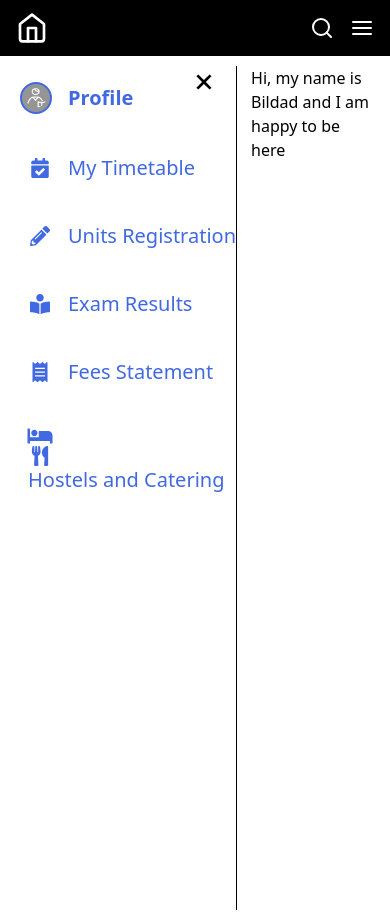
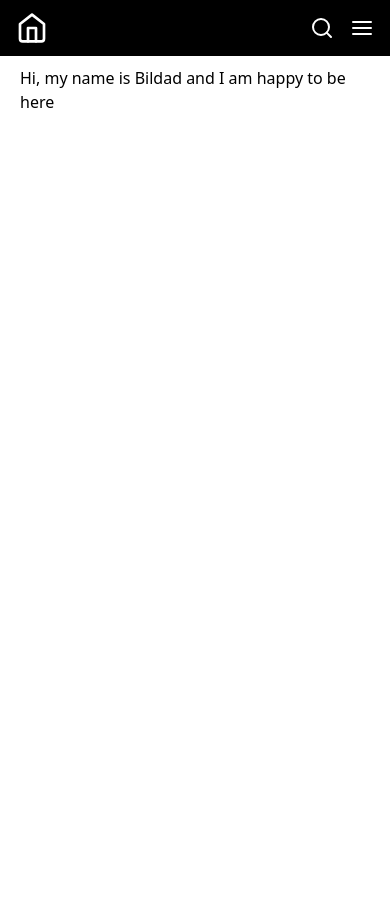
Before and after one commit to bilsim-code/Wesbil-University, a React (Vite) app in the folder frontend/: page /student-portal/eregistrar in a window 390 px wide. Shown: the top 912 px of the page. After the commit the page ends 844 px from the top, so only its background shows below. Built offline with nearby package versions, Linux system fonts and the light colour scheme.

Commit message:
sidebar responsiveness

```diff
--- a/frontend/src/Components/AppContext.jsx
+++ b/frontend/src/Components/AppContext.jsx
@@ -1,11 +1,12 @@
-import { createContext } from "react";
+import { createContext, useState } from "react";
 import PropTypes from 'prop-types'
 
 export const AppContext = createContext();
 
 const ProviderFunction = (props) => {
+    const [sidebarOn, setSidebarOn] = useState(false);
   return (
-  <AppContext.Provider>
+  <AppContext.Provider value={{sidebarOn, setSidebarOn}}>
     {props.children}
   </AppContext.Provider>
   )
--- a/frontend/src/Components/Footer.jsx
+++ b/frontend/src/Components/Footer.jsx
@@ -1,4 +1,4 @@
-import { Link as RouterLink } from "react-router-dom";
+import { Link as RouterLink, useLocation } from "react-router-dom";
 //import {Link as ScrollLink} from 'react-scroll';
 import footer_logo from "../assets/footer-logo.png";
 import {
@@ -11,7 +11,10 @@ import {
 import {  } from "react";
 
 const Footer = () => {
+  const location = useLocation();
   return (
+    <>
+    {location.pathname !== "/student-portal/eregistrar" && (
     <div className="bg-royalblue mt-20">
       {/* top */}
       <div className="p-6 grid grid-cols-1 grid-rows-4 text-white footer-md:grid-cols-4 footer-md:grid-rows-1">
@@ -114,6 +117,8 @@ const Footer = () => {
         </div>
       </footer>
     </div>
+  )}
+  </>
   );
 };
 
--- a/frontend/src/Components/Navbar.jsx
+++ b/frontend/src/Components/Navbar.jsx
@@ -4,15 +4,17 @@ import logoImg from "../assets/wesbil_logo.png";
 import contact_icon from "../assets/contact.png";
 import { FaChevronDown, FaChevronUp } from "react-icons/fa";
 import { Search, Menu, XOctagon, Home } from "react-feather";
-import { useEffect, useRef, useState } from "react";
+import { useContext, useEffect, useRef, useState } from "react";
 import OutsideClickHandler from "react-outside-click-handler";
 import profile from '../assets/faculty1.jpg';
+import { AppContext } from "./AppContext";
 
 const Navbar = () => {
   const location = useLocation();
   const [LinkDropdownOn, setLinkDropdownOn] = useState(false);
   const [portalDropdownOn, setPortalDropdownOn] = useState(false);
   const [menuShow, setMenuShow] = useState(false);
+  const {setSidebarOn} = useContext(AppContext);
 
   const navRef = useRef();
 
@@ -34,7 +36,7 @@ const Navbar = () => {
     >
       {location.pathname === "/student-portal/eregistrar" ? (
         <div className="flex items-center gap-5">
-          <Home className="text-white cursor-pointer w-8 h-8"/>
+          <Home className="text-white cursor-pointer w-8 h-8" onClick={() => setSidebarOn(prev => !prev)}/>
           <span className="text-white font-medium text-lg max-400px:hidden">Wesbil University(E-Registrar)</span>
         </div>
       ) : (
--- a/frontend/src/Components/PortalSidebar.jsx
+++ b/frontend/src/Components/PortalSidebar.jsx
@@ -7,48 +7,55 @@ import {
   FaBed,
   FaUtensils,
 } from "react-icons/fa";
-import {BiX} from 'react-icons/bi'
+import { BiX } from 'react-icons/bi';
+import { useContext } from "react";
+import { AppContext } from "./AppContext";
+import OutsideClickHandler from "react-outside-click-handler";
 
 // eslint-disable-next-line react/prop-types
-const PortalSidebar = ({setClickState}) => {
+const PortalSidebar = ({ setClickState, clickState }) => {
+  const { sidebarOn, setSidebarOn } = useContext(AppContext);
+
   return (
-    <div className="w-[20%] max-1120px:w-[250px]  max-test-lg:w-[350px] max-w-[80%] border-r min-h-screen relative">
-        <BiX className="absolute right-4 size-8 cursor-pointer"/>
-      <div onClick={() => setClickState("profile")} className="flex items-center mb-10 pt-4">
+    <OutsideClickHandler onOutsideClick={() => setSidebarOn(false)}>
+      <div className={`w-[400px]  max-test-lg:w-[350px] max-w-[80%] border-r-4 pt-20 min-h-screen relative transition-all duration-1000 bg-white z-10 ${sidebarOn ? 'block' : 'hidden'} max-footer-md:absolute top-0 left-0 max-600px:pt-20`}>
+        <BiX className="absolute right-4 top-2 size-8 cursor-pointer max-footer-md:top-auto z-50" onClick={() => setSidebarOn(false)} />
+        <div onClick={() => setClickState("profile")} className={`flex items-center mb-6 p-4 mt-8 rounded-l-xl max-600px:rounded-l-none ${clickState === 'profile' ? 'bg-gold' : ''}`}>
           <img
             src={profile}
             alt=""
-          className="bg-gray size-8 rounded-full border-2 border-royalblue p-1  "
+            className="bg-gray size-8 rounded-full border-2 border-royalblue p-1"
           />
-        <h1 className="font-semibold pl-4 text-xl transition-all text-royalblue cursor-pointer hover:text-black ">Profile</h1>
+          <h1 className={`font-semibold pl-4 text-xl transition-all text-royalblue cursor-pointer hover:text-black`}>Profile</h1>
         </div>
 
         <ul className="list-none flex flex-col">
-        <div onClick={() => setClickState("timetable")} className="flex items-center text-royalblue font-medium mb-10 text-xl cursor-pointer hover:text-black transition-all">
+          <div onClick={() => setClickState("timetable")} className={`flex items-center text-royalblue font-medium mb-6 p-4 rounded-l-xl text-xl max-600px:rounded-l-none cursor-pointer hover:text-black transition-all ${clickState === 'timetable' ? 'bg-gold' : ''}`}>
             <FaCalendarCheck className="w-10" />
             <span className="pl-2 whitespace-nowrap">My Timetable</span>
           </div>
-        <div onClick={() => setClickState("units-registration")} className="flex items-center text-royalblue font-medium mb-10 text-xl cursor-pointer hover:text-black transition-all">
+          <div onClick={() => setClickState("units-registration")} className={`flex items-center text-royalblue font-medium mb-6 p-4 text-xl cursor-pointer hover:text-black transition-all rounded-l-xl max-600px:rounded-l-none ${clickState === 'units-registration' ? 'bg-gold' : ''}`}>
             <FaPencilAlt className="w-10" />
             <span className="whitespace-nowrap pl-2">Units Registration</span>
           </div>
-        <div onClick={() => setClickState("exam-results")} className="flex items-center text-royalblue font-medium mb-10 text-xl cursor-pointer hover:text-black transition-all">
+          <div onClick={() => setClickState("exam-results")} className={`flex items-center text-royalblue font-medium mb-6 p-4 rounded-l-xl max-600px:rounded-l-none text-xl cursor-pointer hover:text-black transition-all ${clickState === 'exam-results' ? 'bg-gold' : ''}`}>
             <FaBookReader className="w-10" />
             <span className="whitespace-nowrap pl-2">Exam Results</span>
           </div>
-        <div onClick={() => setClickState("fees-statement")} className="flex items-center text-royalblue font-medium mb-10 text-xl cursor-pointer hover:text-black transition-all">
-          <FaReceipt className="w-10"/>
+          <div onClick={() => setClickState("fees-statement")} className={`flex items-center text-royalblue font-medium mb-6 p-4 text-xl cursor-pointer hover:text-black transition-all rounded-l-xl max-600px:rounded-l-none ${clickState === 'fees-statement' ? 'bg-gold' : ''}`}>
+            <FaReceipt className="w-10" />
             <span className="whitespace-nowrap pl-2">Fees Statement</span>
           </div>
-        <div onClick={() => setClickState("accomodation")} className="flex-items-center text-royalblue font-medium text-xl cursor-pointer hover:text-black transition-all">
+          <div onClick={() => setClickState("accomodation")} className={`flex-items-center text-royalblue font-medium text-xl cursor-pointer hover:text-black transition-all rounded-l-xl max-600px:rounded-l-none p-4 ${clickState === 'accomodation' ? 'bg-gold' : ''}`}>
             <span>
-            <FaBed className="w-10"/>
-            <FaUtensils className="w-10"/>
+              <FaBed className="w-10" />
+              <FaUtensils className="w-10" />
             </span>
             <span className="pl-2">Hostels and Catering</span>
           </div>
         </ul>
       </div>
+    </OutsideClickHandler>
   );
 };
 
--- a/frontend/src/Pages/ERegistrar.jsx
+++ b/frontend/src/Pages/ERegistrar.jsx
@@ -9,8 +9,8 @@ import FeesStatement from "./FeesStatement";
 const ERegistrar = () => {
   const [clickState, setClickState] = useState("profile");
   return (
-    <div className="mt-[66px] px-5 flex gap-[4%]">
-      <PortalSidebar setClickState={setClickState} />
+    <div className="mt-[66px] px-5 flex ">
+      <PortalSidebar setClickState={setClickState} clickState={clickState} />
       {/* second container */}
       {clickState === "profile" ? (
         <div>
--- a/frontend/tailwind.config.js
+++ b/frontend/tailwind.config.js
@@ -37,7 +37,8 @@ export default {
       '430px': '430px',
       '240px': '240px',
       '400px': '400px',
-      '1120px': '1120px'
+      '1120px': '1120px',
+      '600px': '600px'
     },
 
     extend: {
```
Lines whose indentation alone changed are shown as unchanged.
